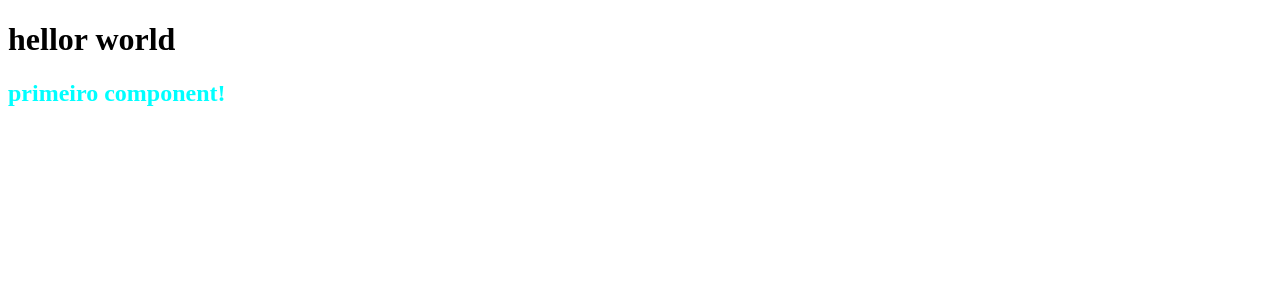
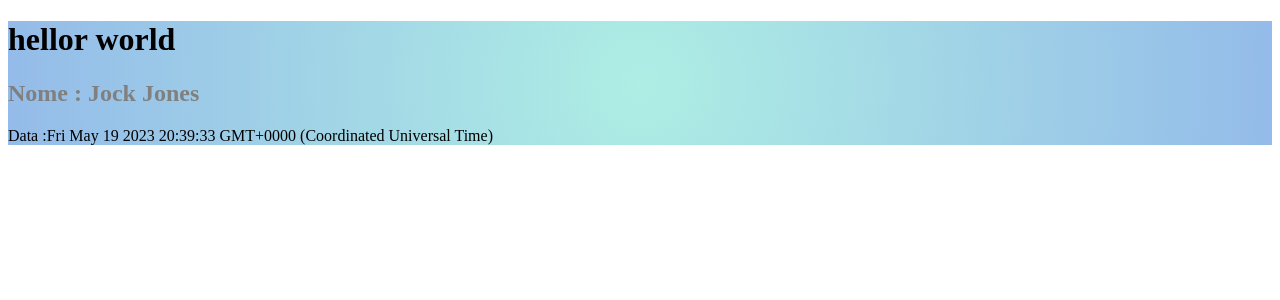
Before and after one commit to joaosaliba/angularCRUD, an Angular app in the folder crud/: page / in a window 1280 px wide. Shown: the top 300 px of the page. Built offline with nearby package versions, Linux system fonts and the light colour scheme.

Commit message:
inserting data in template

```diff
--- a/crud/src/app/app.component.css
+++ b/crud/src/app/app.component.css
@@ -0,0 +1,6 @@
+.back-ground{
+    background: rgb(174,238,228);
+    background: radial-gradient(circle, rgba(174,238,228,1) 0%, rgba(148,187,233,1) 100%);
+    width: 100%;
+    height: 100%;
+}
--- a/crud/src/app/app.component.html
+++ b/crud/src/app/app.component.html
@@ -1,2 +1,4 @@
-<H1>hellor world</H1>
-<first-component></first-component>
+<div class="back-ground">
+  <H1>hellor world</H1>
+  <first-component></first-component>
+</div>
--- a/crud/src/app/components/first-component/first-component.component.css
+++ b/crud/src/app/components/first-component/first-component.component.css
@@ -1,3 +1,3 @@
 h2{
-    color: aqua;
+    color: gray;
 }
--- a/crud/src/app/components/first-component/first-component.component.html
+++ b/crud/src/app/components/first-component/first-component.component.html
@@ -1 +1,2 @@
-<h2>primeiro component!</h2>
+<h2>Nome : {{ name }}</h2>
+Data :{{ data }}
--- a/crud/src/app/components/first-component/first-component.component.ts
+++ b/crud/src/app/components/first-component/first-component.component.ts
@@ -6,6 +6,8 @@ import { Component } from '@angular/core';
   styleUrls: ['./first-component.component.css'],
 })
 export class FirstComponentComponent {
+  name: string = 'Jock Jones';
+  data: Date = new Date();
   constructor() {}
   ngOnIniti(): void {}
 }
```
